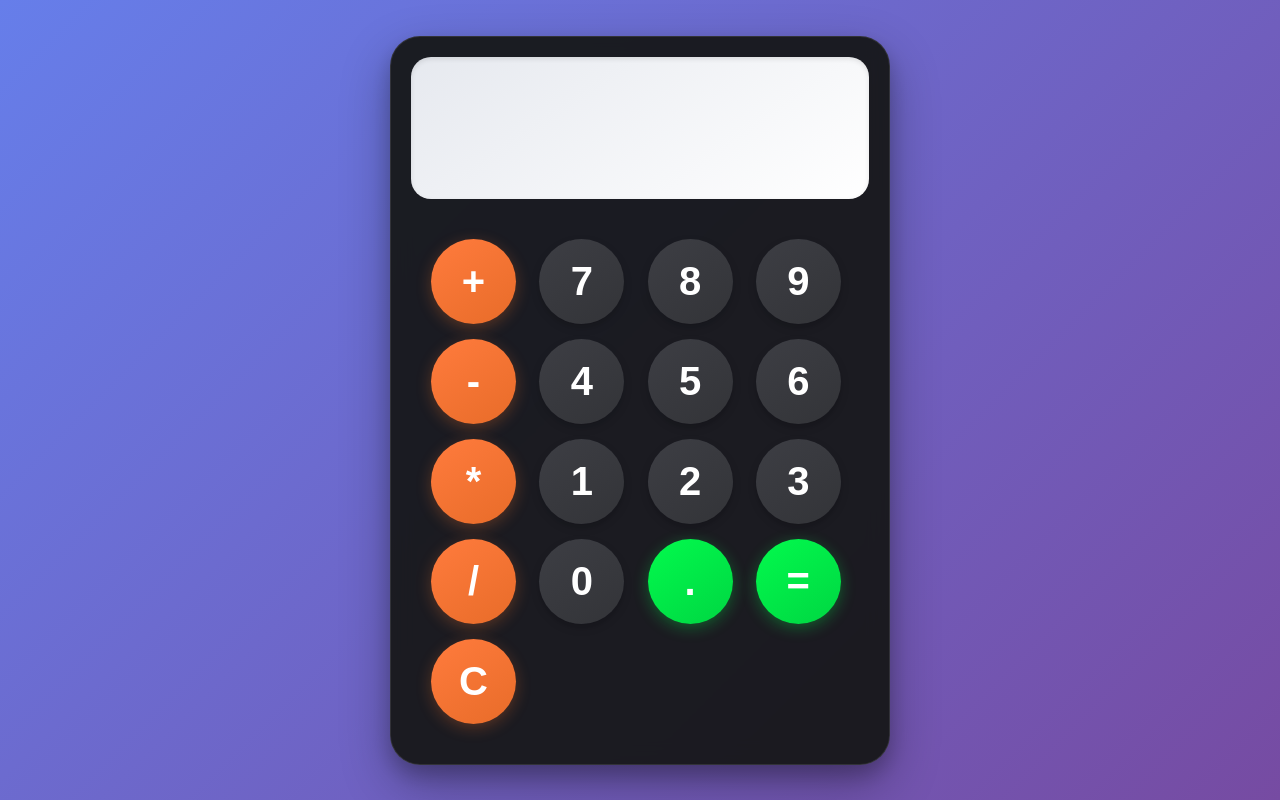
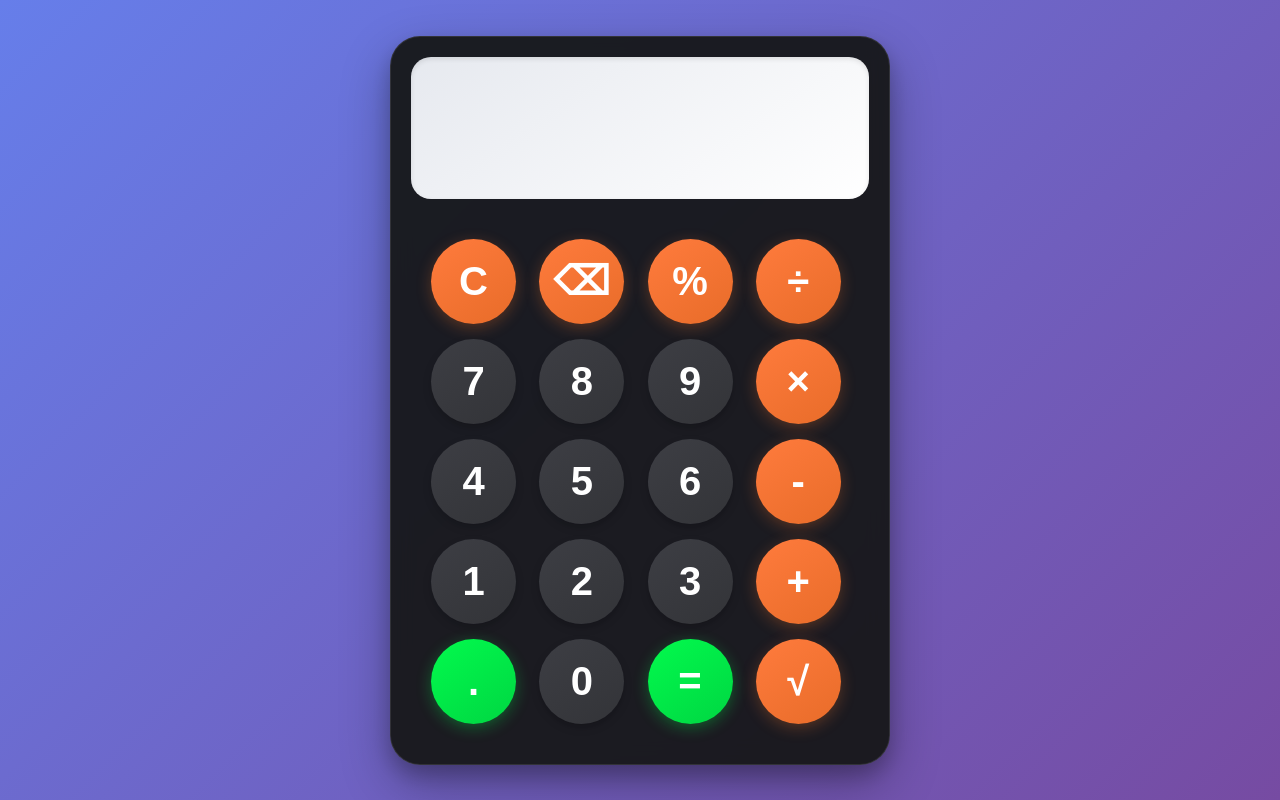
Before and after one commit to orion343dream/Calculator--JS-, a plain HTML site: page index.html in a window 1280 px wide. Drawn offline with nearby package versions, Linux system fonts and the light colour scheme.

Commit message:
Update index.html

```diff
--- a/index.html
+++ b/index.html
@@ -11,23 +11,26 @@
     <div id="cal">
         <input id="display" readonly>
         <div id="keys">
-            <button value="+" class="orange">+</button>
+            <button value="C" class="orange">C</button>
+            <button value="⌫" class="orange">⌫</button>
+            <button value="%" class="orange">%</button>
+            <button value="÷" class="orange">÷</button>
             <button value="7">7</button>
             <button value="8">8</button>
             <button value="9">9</button>
-            <button value="-" class="orange">-</button>
+            <button value="×" class="orange">×</button>
             <button value="4">4</button>
             <button value="5">5</button>
             <button value="6">6</button>
-            <button value="*" class="orange">*</button>
+            <button value="-" class="orange">-</button>
             <button value="1">1</button>
             <button value="2">2</button>
             <button value="3">3</button>
-            <button value="/" class="orange">/</button>
+            <button value="+" class="orange">+</button>
+            <button value="." class="green">.</button>
             <button value="0">0</button>
-            <button value="." class="green">.</button>
             <button value="=" class="green">=</button>
-            <button value="C" class="orange">C</button>
+            <button value="√" class="orange">√</button>
         </div>
     </div>
 
```
